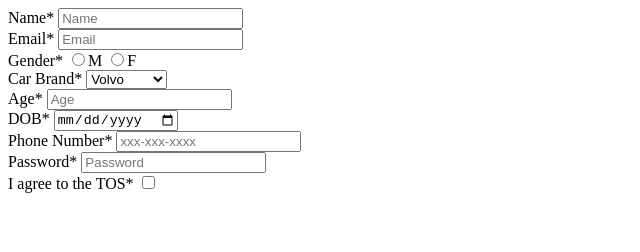
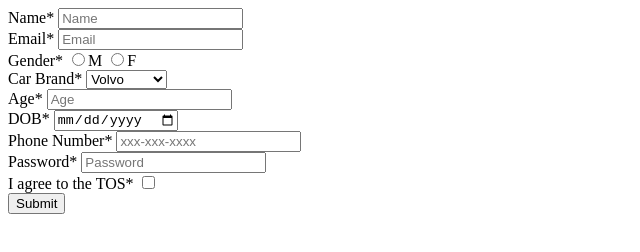
Before and after one commit to acciojob/signup-form-car-vikash984, a website: page main.html in a window 1280 px wide. Shown: the whole page, without its empty margins (0-640 px from the left). Drawn offline with Linux system fonts and the light colour scheme.

Commit message:
created a submission

```diff
--- a/main.html
+++ b/main.html
@@ -31,7 +31,8 @@
 	<label for="Password">Password*</label>
 		   <input type="password" id="password" placeholder="Password"/><br>
 	<label for="I agree to the TOS">I agree to the TOS*</label>
-		  <input type="checkbox" id="tos"/>
+		  <input type="checkbox" id="tos"/><br>
+		<input type="submit" id="submit" placeholder="submit"/>
     <script type="text/javascript" src="./script.js">
 </script>
 
```
